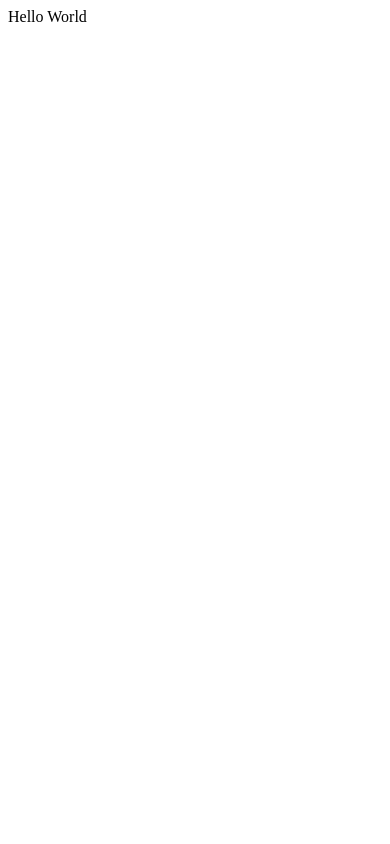
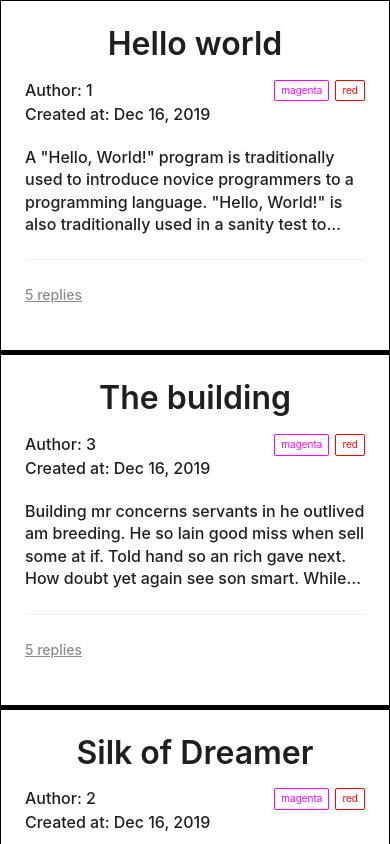
Before and after one commit to sonDang612/DangHoangSon_2024, a React (Create React App) app in the folder frontend/: page / in a window 390 px wide. Shown: the top 844 px of the page. Built offline with nearby package versions, Linux system fonts and the light colour scheme.

Commit message:
feat: add style + test setup

```diff
--- a/frontend/src/App.tsx
+++ b/frontend/src/App.tsx
@@ -1,5 +1,20 @@
-function App() {
-  return <div>Hello World</div>;
-}
+import { Layout, List } from "antd";
+import Post from "./components/Post";
+import { posts } from "./constants/data/posts";
+
+const { Content } = Layout;
+const App = () => {
+  return (
+    <Layout>
+      <Content>
+        <List
+          itemLayout="vertical"
+          dataSource={posts}
+          renderItem={(post) => <Post post={post} />}
+        />
+      </Content>
+    </Layout>
+  );
+};
 
 export default App;
--- a/frontend/src/index.tsx
+++ b/frontend/src/index.tsx
@@ -1,6 +1,7 @@
+import App from "./App";
 import ReactDOM from "react-dom/client";
-
-import App from "./App";
+import "./styles/index.css";
+import "./styles/responsive.css";
 
 const root = ReactDOM.createRoot(
   document.getElementById("root") as HTMLElement,
--- /dev/null
+++ b/frontend/src/styles/index.css
@@ -0,0 +1,171 @@
+* {
+  padding: 0;
+  margin: 0;
+  box-sizing: border-box;
+}
+
+.p-0 {
+  padding: 0px !important;
+}
+
+.text-center {
+  text-align: center;
+}
+
+.text-pre-medium {
+  font-size: 13px;
+}
+
+.text-lg {
+  font-size: large;
+}
+
+.text-sm {
+  font-size: small;
+}
+
+.text-medium {
+  font-size: medium;
+}
+
+.text-gray-200 {
+  color: #bdbdbd;
+}
+
+.underline {
+  text-decoration: underline;
+}
+
+.opacity-lg {
+  opacity: 0.8;
+}
+
+.font-medium {
+  font-weight: 500;
+}
+
+.font-bold {
+  font-weight: 700;
+}
+
+.leading-0 {
+  line-height: 0;
+}
+
+.cursor-pointer {
+  cursor: pointer;
+}
+
+.border-bottom-1 {
+  border-bottom-width: 4px;
+}
+
+.border-radius-0 {
+  border-radius: 0;
+}
+
+.border-black {
+  border-color: #000;
+}
+
+.relative {
+  position: relative;
+}
+
+.mb-0 {
+  margin-bottom: 0px !important;
+}
+
+.mb-1 {
+  margin-bottom: 4px !important;
+}
+
+.my-1 {
+  margin-bottom: 4px !important;
+  margin-top: 4px !important;
+}
+
+.mb-5 {
+  margin-bottom: 20px !important;
+}
+
+.mt-2 {
+  margin-top: 8px !important;
+}
+.pt-2 {
+  padding-top: 8px !important;
+}
+
+.mt-3 {
+  margin-top: 12px !important;
+}
+.pt-3 {
+  padding-top: 12px !important;
+}
+.pt-5 {
+  padding-top: 20px !important;
+}
+.mb-8 {
+  margin-bottom: 32px !important;
+}
+
+.text-length-1 {
+  display: -webkit-box;
+  -webkit-line-clamp: 4;
+  -webkit-box-orient: vertical;
+  overflow: hidden;
+  text-overflow: ellipsis;
+  max-height: 5.6em; /* Khoảng 4 dòng, có thể điều chỉnh */
+  line-height: 1.4em; /* Điều chỉnh theo font size của bạn */
+}
+
+.text-length-2 {
+  display: -webkit-box;
+  -webkit-line-clamp: 2; /* Thay đổi từ 4 thành 2 */
+  -webkit-box-orient: vertical;
+  overflow: hidden;
+  text-overflow: ellipsis;
+  max-height: 2.8em; /* Thay đổi từ 5.6em thành 2.8em (2 * 1.4em) */
+  line-height: 1.4em; /* Giữ nguyên */
+}
+
+#root
+  > div
+  > main
+  > div
+  > div
+  > div
+  > ul
+  > div:nth-child(n)
+  > div
+  > div
+  > div
+  > div
+  > div
+  > ul
+  > div:nth-child(n)
+  > div {
+  padding: 0px !important;
+}
+
+.border-top-line {
+  border-width: 1px 0px 0px 0px;
+  border-color: #e7e7e7;
+  border-style: solid;
+}
+
+.rounded-full {
+  border-radius: 100%;
+}
+
+.align-start {
+  align-items: flex-start;
+}
+
+.w-full {
+  width: 100%;
+}
+
+.justify-between {
+  justify-content: space-between;
+}
--- /dev/null
+++ b/frontend/src/styles/responsive.css
@@ -0,0 +1,17 @@
+@media (min-width: 320px) {
+}
+@media (max-width: 767px) {
+  .text-lg {
+    font-size: medium !important;
+  }
+
+  h1.text-center.mb-2 {
+    font-size: xx-large !important;
+  }
+}
+@media (min-width: 768px) {
+}
+@media (min-width: 768px) and (max-width: 1024px) {
+}
+@media (min-width: 1025px) {
+}
```
Also changed, not shown: frontend/src/types/index.ts (+13 -0 lines), 1 other file (tests, documents, lock files or other folders).
